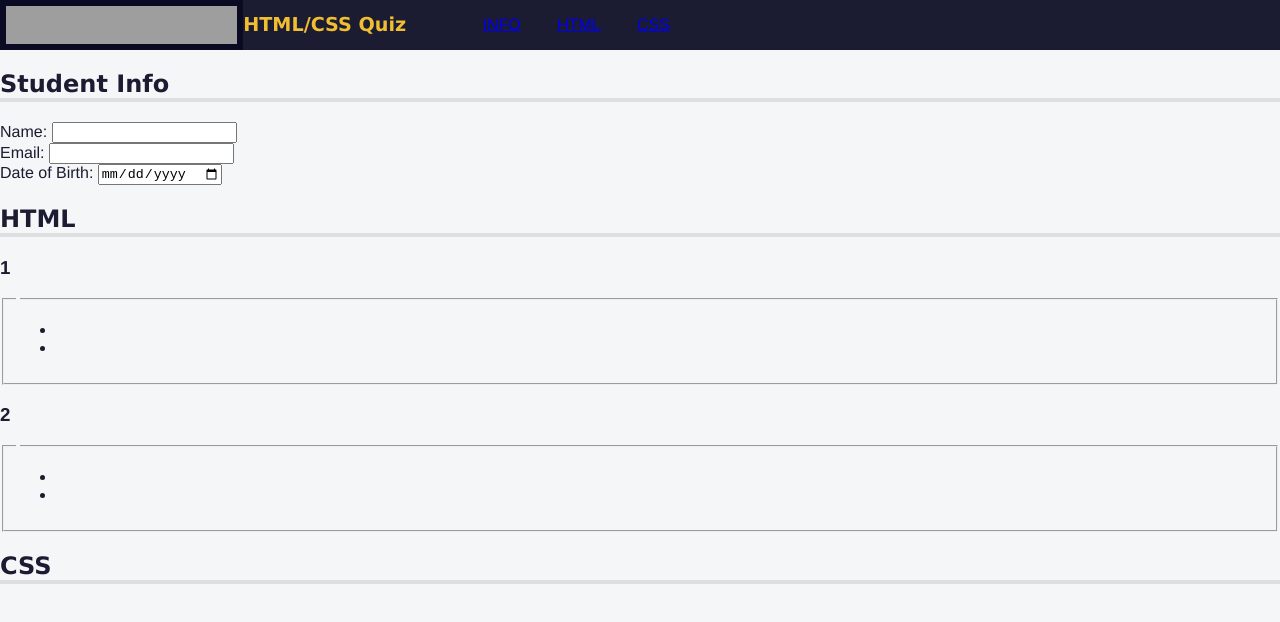
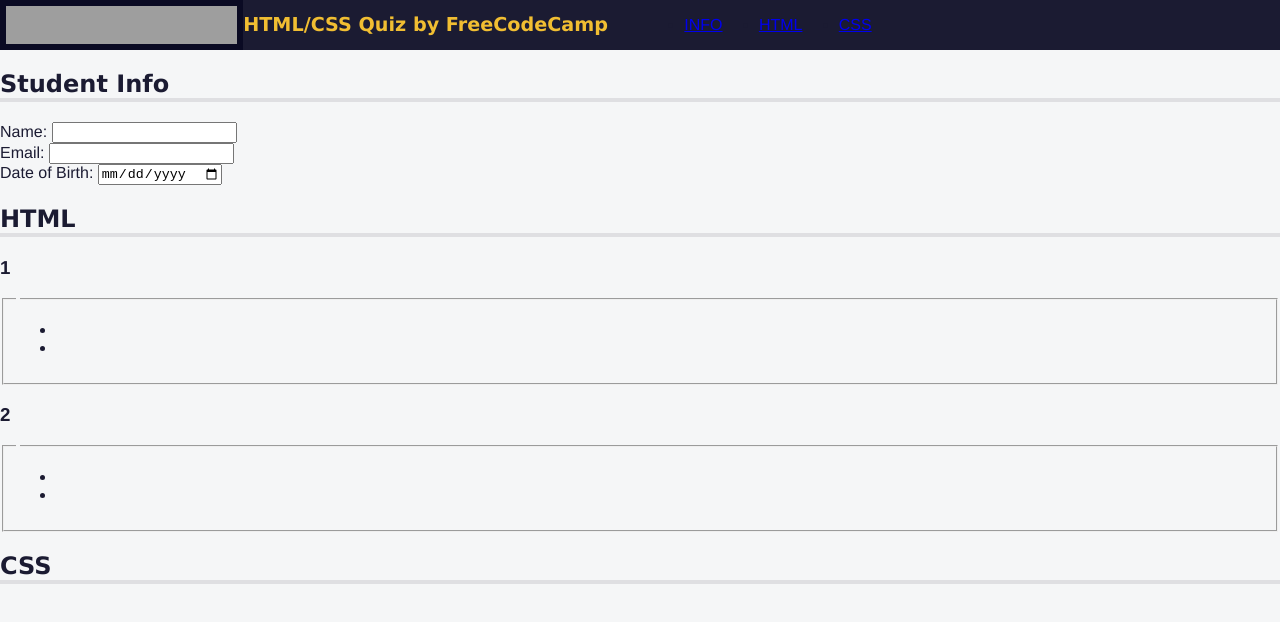
Before and after one commit to KirilDevPersonalOrg/freecodecamp_accessibilty_quiz, a plain HTML site: page index.html in a window 1280 px wide. Drawn offline with Linux system fonts and the light colour scheme; grey boxes are pictures that could not be loaded.

Commit message:
Update index.html

```diff
--- a/index.html
+++ b/index.html
@@ -10,7 +10,7 @@
   <body>
     <header>
       <img id="logo" alt="freeCodeCamp" src="https://cdn.freecodecamp.org/platform/universal/fcc_primary.svg">
-      <h1>HTML/CSS Quiz</h1>
+      <h1>HTML/CSS Quiz by FreeCodeCamp</h1>
       <nav>
         <ul>
           <li><a href="#student-info">INFO</a></li>
```
